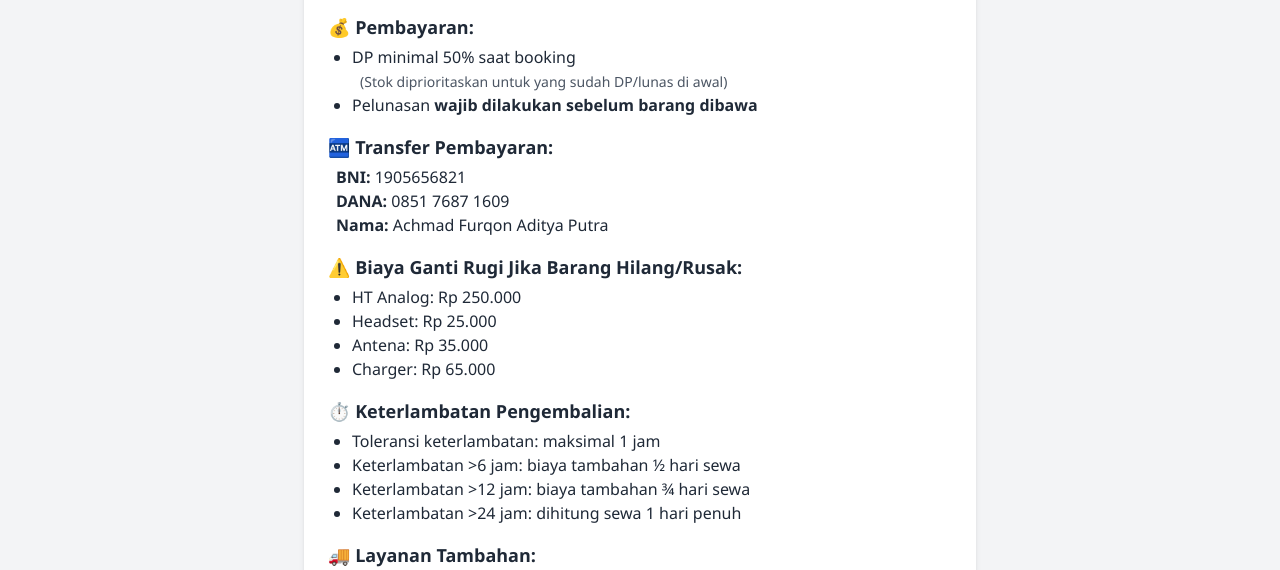
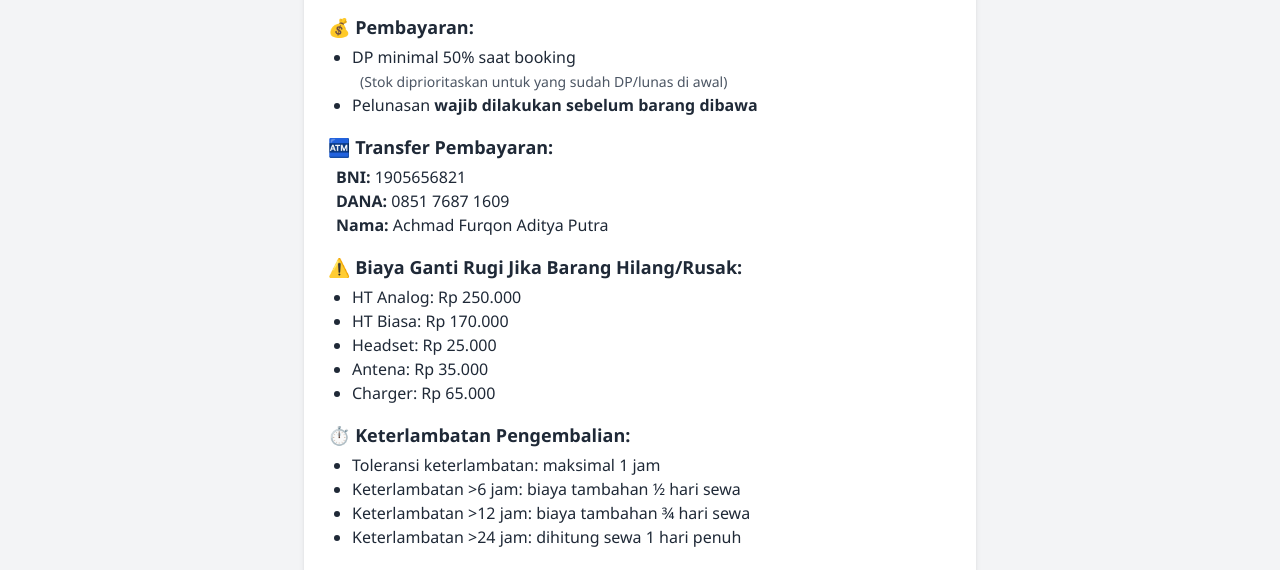
Before and after one commit to Rentalhtkraksaan/user-ofc, a plain HTML site: page v93lmtar.html in a window 1280 px wide. Shown: the part 163-733 px from the top of the page. Drawn offline with nearby package versions, Linux system fonts and the light colour scheme; no server answers.

Commit message:
Update v93lmtar.html

```diff
--- a/v93lmtar.html
+++ b/v93lmtar.html
@@ -45,6 +45,7 @@
       <h2 class="font-semibold text-lg mb-1">⚠️ Biaya Ganti Rugi Jika Barang Hilang/Rusak:</h2>
       <ul class="list-disc ml-6">
         <li>HT Analog: Rp 250.000</li>
+        <li>HT Biasa: Rp 170.000</li>
         <li>Headset: Rp 25.000</li>
         <li>Antena: Rp 35.000</li>
         <li>Charger: Rp 65.000</li>
```
